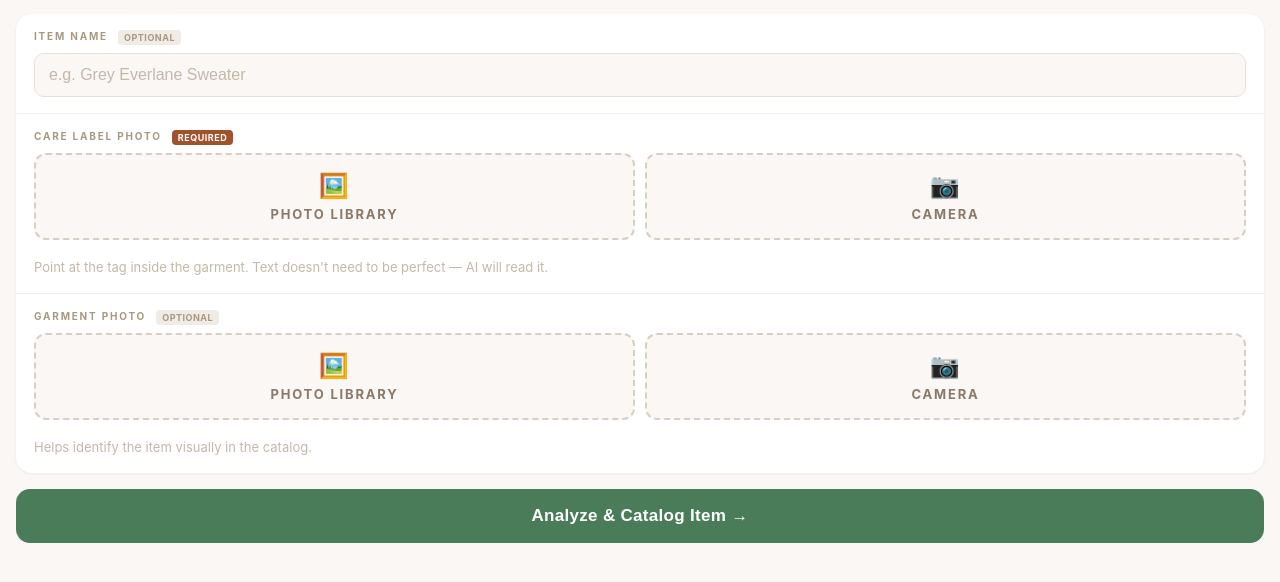
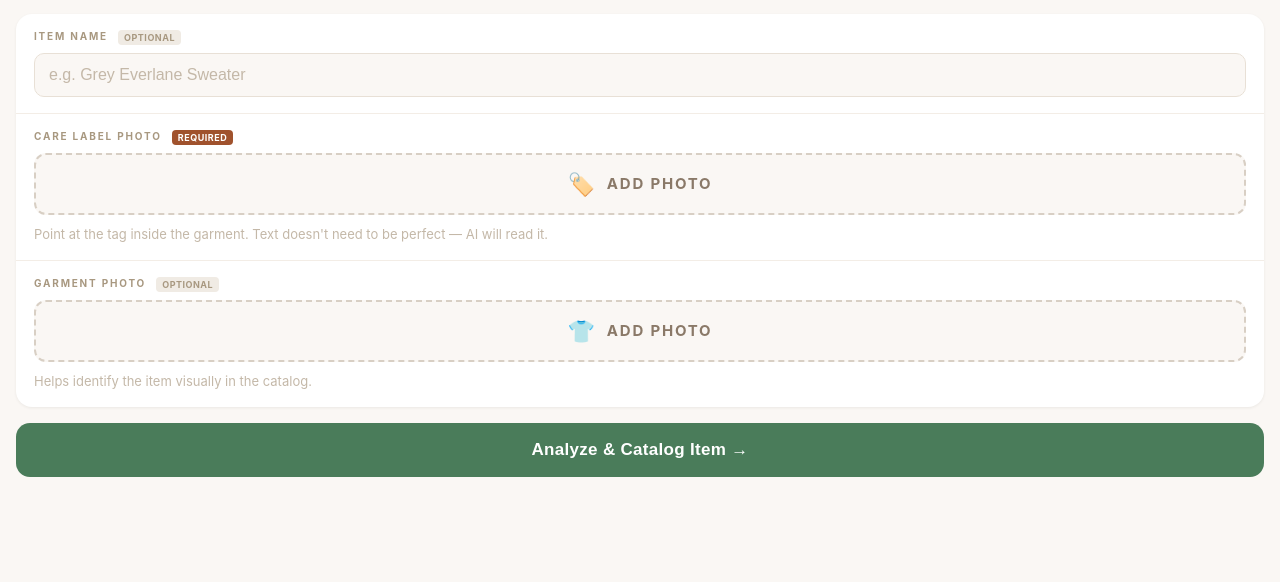
Before and after one commit to sreejith0217/wardrobe-catalog, a Flask app: page /add in a window 1280 px wide. Shown: the part 77-659 px from the top of the page. Run offline with Flask 3, Linux system fonts and the light colour scheme; the visitor is signed in with stand-in values (Sample User, id 1).

Commit message:
Simplify photo upload to single clean button with native iOS picker
Co-Authored-By: Claude Sonnet 4.6 <noreply@anthropic.com>

```diff
--- a/templates/add.html
+++ b/templates/add.html
@@ -93,36 +93,29 @@
     input[type="file"] {
       position: absolute;
       opacity: 0;
-      width: 0;
-      height: 0;
+      width: 1px;
+      height: 1px;
       overflow: hidden;
-      z-index: -1;
-    }
-
-    .photo-btns {
-      display: flex;
-      gap: 10px;
     }
 
     .photo-btn {
-      flex: 1;
       display: flex;
-      flex-direction: column;
       align-items: center;
-      gap: 6px;
-      padding: 16px 10px;
+      justify-content: center;
+      gap: 10px;
+      width: 100%;
+      padding: 16px 14px;
       border: 2px dashed #d8cfc4;
       border-radius: 12px;
       background: #faf7f4;
       color: #8a7968;
-      font-size: 13px;
+      font-size: 15px;
       cursor: pointer;
       transition: all 0.2s;
-      text-align: center;
     }
     .photo-btn:hover { border-color: #4a7c5a; color: #4a7c5a; background: #f2f7f3; }
-    .photo-btn .btn-icon { font-size: 24px; }
-    .photo-btn.selected { border-color: #4a7c5a; border-style: solid; background: #f2f7f3; color: #4a7c5a; }
+    .photo-btn .icon { font-size: 22px; }
+    .photo-btn.selected { border-color: #4a7c5a; border-style: solid; background: #f2f7f3; color: #2d2416; }
 
     .preview {
       margin-top: 10px;
@@ -228,17 +221,10 @@
       <label>Care Label Photo <span class="required-badge">required</span></label>
       <div class="photo-input">
         <input type="file" name="label_photo" accept="image/*" id="labelInput">
-        <input type="file" accept="image/*" capture="environment" id="labelCamera">
-        <div class="photo-btns">
-          <label class="photo-btn" id="labelLibraryBtn" for="labelInput">
-            <span class="btn-icon">🖼️</span>
-            <span>Photo Library</span>
-          </label>
-          <label class="photo-btn" id="labelCameraBtn" for="labelCamera">
-            <span class="btn-icon">📷</span>
-            <span>Camera</span>
-          </label>
-        </div>
+        <label class="photo-btn" for="labelInput" id="labelBtn">
+          <span class="icon">🏷️</span>
+          <span id="labelBtnText">Add photo</span>
+        </label>
       </div>
       <div class="preview" id="labelPreview">
         <img id="labelImg" src="" alt="Label preview">
@@ -250,17 +236,10 @@
       <label>Garment Photo <span class="optional-badge">optional</span></label>
       <div class="photo-input">
         <input type="file" name="garment_photo" accept="image/*" id="garmentInput">
-        <input type="file" accept="image/*" capture="environment" id="garmentCamera">
-        <div class="photo-btns">
-          <label class="photo-btn" id="garmentLibraryBtn" for="garmentInput">
-            <span class="btn-icon">🖼️</span>
-            <span>Photo Library</span>
-          </label>
-          <label class="photo-btn" id="garmentCameraBtn" for="garmentCamera">
-            <span class="btn-icon">📷</span>
-            <span>Camera</span>
-          </label>
-        </div>
+        <label class="photo-btn" for="garmentInput" id="garmentBtn">
+          <span class="icon">👕</span>
+          <span id="garmentBtnText">Add photo</span>
+        </label>
       </div>
       <div class="preview" id="garmentPreview">
         <img id="garmentImg" src="" alt="Garment preview">
@@ -284,8 +263,11 @@
 </div>
 
 <script>
-  function showPreview(file, previewId) {
+  function previewPhoto(input, previewId, btnTextId) {
+    const file = input.files[0];
     if (!file) return;
+    document.getElementById(btnTextId).textContent = file.name;
+    document.getElementById(input.id + "Btn").classList.add("selected");
     const preview = document.getElementById(previewId);
     const img = preview.querySelector("img");
     const reader = new FileReader();
@@ -296,36 +278,12 @@
     reader.readAsDataURL(file);
   }
 
-  function syncCameraToInput(cameraInput, mainInput, previewId, libraryBtnId, cameraBtnId) {
-    const file = cameraInput.files[0];
-    if (!file) return;
-    // Copy file to the main (named) input via DataTransfer
-    const dt = new DataTransfer();
-    dt.items.add(file);
-    mainInput.files = dt.files;
-    showPreview(file, previewId);
-    document.getElementById(cameraBtnId).classList.add("selected");
-    document.getElementById(libraryBtnId).classList.remove("selected");
-  }
-
   document.getElementById("labelInput").addEventListener("change", function() {
-    showPreview(this.files[0], "labelPreview");
-    document.getElementById("labelLibraryBtn").classList.add("selected");
-    document.getElementById("labelCameraBtn").classList.remove("selected");
-  });
-
-  document.getElementById("labelCamera").addEventListener("change", function() {
-    syncCameraToInput(this, document.getElementById("labelInput"), "labelPreview", "labelLibraryBtn", "labelCameraBtn");
+    previewPhoto(this, "labelPreview", "labelBtnText");
   });
 
   document.getElementById("garmentInput").addEventListener("change", function() {
-    showPreview(this.files[0], "garmentPreview");
-    document.getElementById("garmentLibraryBtn").classList.add("selected");
-    document.getElementById("garmentCameraBtn").classList.remove("selected");
-  });
-
-  document.getElementById("garmentCamera").addEventListener("change", function() {
-    syncCameraToInput(this, document.getElementById("garmentInput"), "garmentPreview", "garmentLibraryBtn", "garmentCameraBtn");
+    previewPhoto(this, "garmentPreview", "garmentBtnText");
   });
 
   document.getElementById("addForm").addEventListener("submit", function(e) {
```
